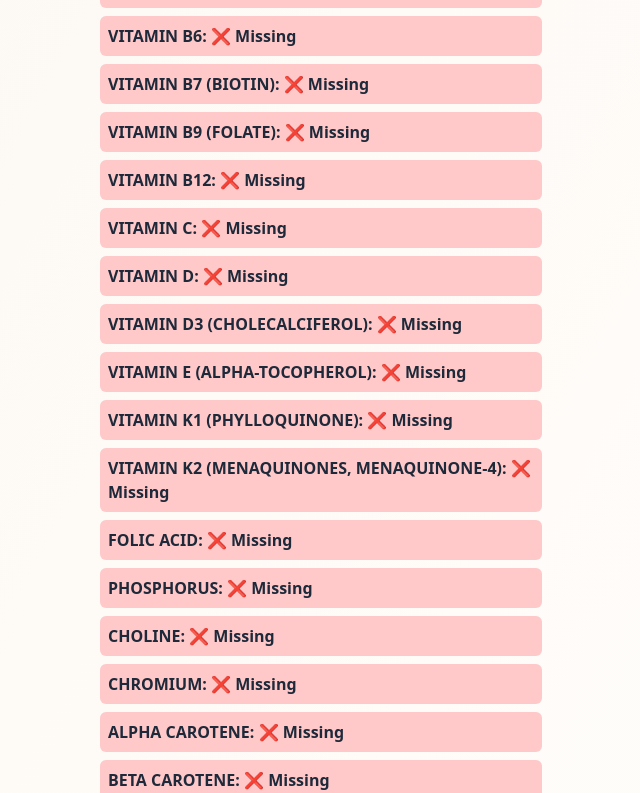
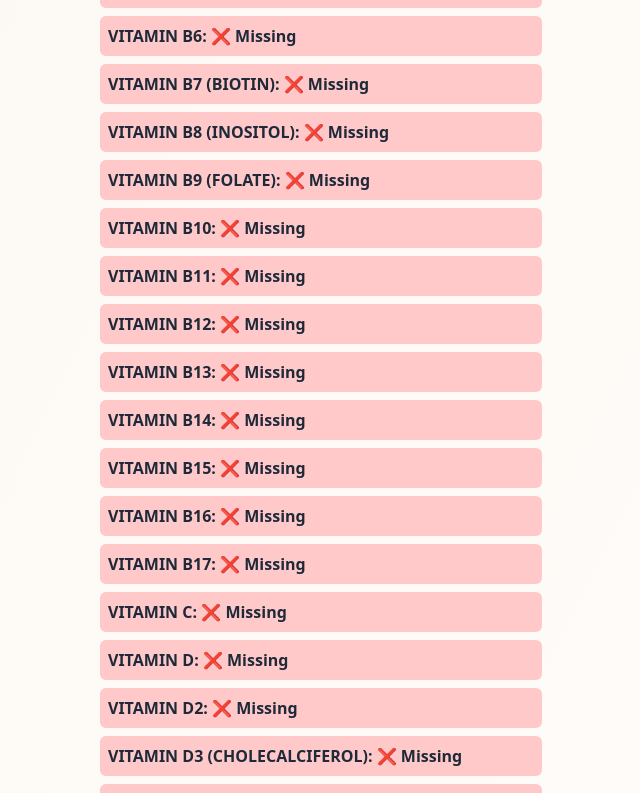
Before and after one commit to tlukasiewicz89/LifeGuideApp, a React (Vite) app: page / in a window 1280 px wide. Shown: the part 1166-1959 px from the top of the page, without its empty margins (240-880 px from the left). Built offline with nearby package versions, Linux system fonts and the light colour scheme.

Commit message:
updated food list 2025

```diff
--- a/src/data/bonusFoods.js
+++ b/src/data/bonusFoods.js
@@ -16,7 +16,6 @@ export const bonusFoods = [
   {
     name: 'RESISTANT STARCHES',
     foods: [
-      'Green banana',
       'Sweet Potato',
       'Yuca (cold)',
       'Rutabaga (raw)',
@@ -56,6 +55,8 @@ export const bonusFoods = [
       'Unsweetened dried apricots',
       'Unsweetened dried prunes',
       'Gooseberry',
+      'Durian',
+      'Jackfruit',
       'Grapefruit',
       'Pomelo',
       'Kiwi',
@@ -67,7 +68,9 @@ export const bonusFoods = [
       'Peach',
       'Pear',
       'Plum',
-      'Apple',
+      'Longans',
+      'Mangosteen',
+      'Soursop',
     ],
   },
   {
@@ -93,9 +96,10 @@ export const bonusFoods = [
     name: 'PROBIOTICS',
     foods: [
       'Organic Sauerkraut',
-      'Apple cider vinegar',
       'Passion fruit',
       'Kimchi',
+      'Raw milk',
+      'Wild honey',
     ],
   },
 ];
--- a/src/data/nutrients.js
+++ b/src/data/nutrients.js
@@ -2,14 +2,19 @@ export const nutrientData = [
   {
     name: 'DHA',
     foods: [
-      'Brains',
+      'Mackerel',
       'Salmon',
+      'Herring',
+      'Caviar',
+      'Anchovies',
       'Roe',
       'Sardines',
       'Tuna',
       'Trout',
       'Mussels',
       'Oysters',
+      'Seaweed',
+      'Beef Brains',
       'Atlantic Cod',
       'Eggs',
       'Octopus',
@@ -17,299 +22,702 @@ export const nutrientData = [
   },
   {
     name: 'ALA',
-    foods: ['Breast milk', 'Hemp Seeds', 'Flaxseed Oil', 'Avocado', 'Octopus'],
+    foods: [
+      'Flaxseed',
+      'Perilla seeds',
+      'Hemp Seeds',
+      'Camelina seeds',
+      'Pumpkin seeds',
+      'Seaweed',
+      'Octopus',
+      'Breast milk',
+      'Avocado',
+    ],
   },
   {
     name: 'OMEGA 3',
     foods: [
-      'Lamb',
-      'Brains',
       'Flax seeds',
+      'Hemp Seeds',
+      'Camelina seeds',
       'Mackerel',
+      'Herring',
+      'Anchovies',
       'Salmon',
-      'Oysters',
-      'Sardines',
-      'Squid',
-      'Octopus',
-      'Avocado',
+      'Caviar',
     ],
   },
   {
     name: 'OMEGA 7',
-    foods: ['Macadamia Nuts', 'Avocado'],
+    foods: [
+      'Macadamia Nuts',
+      'Sea buckthorn berries',
+      'Avocado',
+      'Camelina seeds',
+      'Hemp seeds',
+      'Seaweed',
+    ],
   },
   {
     name: 'OMEGA 9',
     foods: [
-      'Duck',
-      'Lamb',
-      'Dark Bottled First Cold Pressed/Cold Extracted Olive Oil',
-      'Chestnuts',
-      'Pecans',
-      'Macadamia Nuts',
+      'Olives',
+      'Macadamia nuts',
       'Avocado',
+      'Duck fat',
+      'Beef tallow',
+      'Chicken fat',
+      'Camelina seeds',
+      'Coconut meat (raw)',
     ],
   },
   {
-    name: 'THEOBROMINE',
-    foods: ['Cacao'],
-  },
-  {
     name: 'CALCIUM',
-    foods: ['Bones/Bone Broth', 'Sardines', 'Eggshells', 'Figs'],
+    foods: [
+      'Eggshells',
+      'Dried fish with bones (sardines, anchovies)',
+      'Sesame seeds',
+      'Anchovies',
+      'Shellfish (oysters, mussels, clams)',
+      'Algae (kelp, wakame, nori)',
+      'Dark leafy greens (beet greens, turnip greens)',
+      'Dried figs',
+    ],
   },
   {
     name: 'IRON',
     foods: [
-      'Organs',
+      'Dried thyme, parsley, spearmint, black pepper, marjoram',
+      'Clams',
+      'Seaweed (kelp, wakame, nori)',
+      'Roe',
       'Blood',
-      'Dried thyme, parsley, spearmint, black pepper, marjoram',
-      'Dried seaweed',
-      'Roe',
+      '100% cacao',
       'Oysters',
-      'Cacao',
-      'Apricots',
+      'Duck liver',
+      'Mussels',
+      'Beef liver',
+      'Raw milk',
     ],
   },
   {
     name: 'POTASSIUM',
     foods: [
-      'Pot Ash/Wood ash',
+      'Potash (hardwood ash)',
+      'Dried Apricots',
+      'Coconut water',
+      'Beet greens',
+      '100% Cocoa Powder',
+      'Potaoe skins',
+      'Avocado',
       'Dried Chervil',
-      '100% Cocoa Powder',
-      'Seaweed',
-      'Salmon',
-      'Taro root',
       'Sweet Potato',
-      'Avocado',
-      'Kiwi',
+      'Roe',
+      'Clams',
     ],
   },
   {
     name: 'MAGNESIUM',
-    foods: ['Ground flaxseed', 'Avocado', 'Organs'],
+    foods: [
+      'Potash (hardwood ash)',
+      'Ocean water (seawater)',
+      'Pumpkin seeds',
+      'Ground flaxseed',
+      'Avocado',
+      'Organ meats',
+      'Eggs',
+    ],
   },
   {
     name: 'ZINC',
     foods: [
-      'Organs',
       'Oysters',
+      'Pumpkin seeds',
       'Hemp Seeds',
-      'Hazelnuts',
-      'Chicken Leg',
-      'Shiitake Mushrooms',
-      'Avocado',
-      'Blackberries',
+      'Sesame seeds',
+      'Mussels',
+      'Clams',
+      'Beef liver',
+      'Duck liver',
     ],
   },
   {
     name: 'COPPER',
     foods: [
-      'Organs',
       'Oysters',
-      'Salmon',
+      'Beef liver',
+      'Camel liver',
+      'Duck liver',
       'Sesame Seeds',
       'Pecans',
-      'Cacao',
-      'Shiitake Mushrooms',
+      'Dark cacao (100%)',
+      'Mussels',
+      'Seaweed',
+      'Shiitake mushrooms',
+      'Roe',
     ],
   },
   {
     name: 'MANGANESE',
-    foods: ['Organs', 'Pine Nuts', 'Mussels', 'Hazelnuts', 'Pecans'],
+    foods: [
+      'Pine Nuts',
+      'Mussels',
+      'Hazelnuts',
+      'Clams',
+      'Pecans',
+      'Seaweed (kelp, wakame, nori)',
+      'Pineapple (fresh)',
+      'Sweet potatoes',
+    ],
   },
   {
     name: 'SELENIUM',
     foods: [
+      'Brazil nuts',
       'Octopus',
       'Oysters',
       'Tuna',
-      'Organs',
+      'Clams',
+      'Mussels',
       'Sardines',
+      'Shiitake Mushrooms',
+      'Chicken Breast',
       'Skirt Steak',
-      'Chicken Breast',
-      'Shiitake Mushrooms',
+      'Seaweed',
     ],
   },
   {
     name: 'IODINE',
-    foods: ['Seaweed', 'Squid', 'Eggs', 'Octopus'],
+    foods: [
+      'Kelp and brown seaweeds (kombu, wakame, nori)',
+      'Squid',
+      'Cod',
+      'Roe',
+      'Qysters',
+      'Eggs',
+    ],
   },
   {
     name: 'VITAMIN A 1',
     foods: [
-      'Liver',
-      'Cod liver oil',
-      'King mackerel',
+      'Beef Liver',
+      'Goose liver',
+      'Duck liver',
+      'Roe',
+      'Butter',
+      'Egg yolks',
       'Salmon',
     ],
   },
   {
     name: 'VITAMIN B1 (THIAMIN)',
-    foods: ['Organs', 'Flax seed', 'Salmon', 'Mussles'],
+    foods: [
+      'Flax seed',
+      'Roe',
+      'Clams',
+      'Salmon',
+      'Mussles',
+      'Seaweed (wakame, kelp, nori)',
+    ],
   },
   {
     name: 'VITAMIN B2 (RIBOFLAVIN)',
     foods: [
-      'Organs',
+      'Beef liver',
+      'Lamb liver',
+      'Duck liver',
+      'Roe',
+      'Mollusks (clams, mussels)',
       'Skirt Steak',
+      'Eggs',
       'Salmon',
       'Shiitake Mushrooms',
-      'Eggs',
+      'Seaweed (kelp, wakame, nori)',
     ],
   },
   {
     name: 'VITAMIN B3 (NIACIN)',
     foods: [
-      'Organs',
-      'Yellowfin',
+      'Yellowfin Tuna',
+      'Anchovies',
+      'Beef liver',
+      'Turkey',
+      'Tuna',
       'Chicken Breast',
-      'Portabello Mushrooms',
-      'Skirt Steak',
+      'Duck Liver',
+      'Roe',
+      'Mushrooms',
+      'Seaweed',
+      'Raw milk',
+    ],
+  },
+  {
+    name: 'VITAMIN B4 (Choline)',
+    foods: [
+      'Egg yolks (raw)',
+      'Roe',
+      'Beef liver',
+      'Duck liver',
+      'Eggs (cooked)',
     ],
   },
   {
     name: 'VITAMIN B5 (PANTOTHENIC ACID)',
     foods: [
-      'Organs',
+      'Beef liver',
+      'Duck liver',
       'Shiitake Mushrooms',
+      'Roe',
+      'Tuna',
+      'Chicken Breast',
+      'Turkey',
+      'Mushrooms',
       'Salmon',
-      'Chicken Breast',
-      'Avocado',
+      'Seaweed',
+      'Raw milk',
     ],
   },
   {
     name: 'VITAMIN B6',
-    foods: ['Organs', 'Salmon', 'Chicken Breast', 'Skirt Steak'],
+    foods: [
+      'Beef liver',
+      'Lamb liver',
+      'Salmon',
+      'Turkey',
+      'Potato with Skin',
+      'Bamboo Shoots',
+      'Polar Cod',
+      'Carrot Skin',
+      'Beetroot Skin',
+      'Raw milk',
+    ],
   },
   {
     name: 'VITAMIN B7 (BIOTIN)',
     foods: [
-      'Liver',
-      'Eggs',
+      'Beef Liver',
+      'Duck Liver',
+      'Fish Roe',
+      'Egg yolks',
       'Salmon',
       'Avocado',
       'Sweet Potato',
-      'Hazelnuts',
+      'Mushrooms',
+      'Raw milk',
+    ],
+  },
+  {
+    name: 'VITAMIN B8 (INOSITOL)',
+    foods: [
+      'Camel Liver',
+      'Organ meats (liver)',
+      'Chicken Liver',
+      'Seasame seeds',
+      'Cantaloupe',
+      'Marine Algae',
     ],
   },
   {
     name: 'VITAMIN B9 (FOLATE)',
-    foods: ['Organs', 'Asparagus', 'Avocado', 'Mango'],
+    foods: [
+      'Beef Liver',
+      'Duck Liver',
+      'Fish Roe',
+      'Asparagus',
+      'Avocado',
+      'Seaweed',
+      'Mushrooms',
+    ],
+  },
+  {
+    name: 'VITAMIN B10',
+    foods: [
+      'Beef Liver',
+      'Lamb Liver',
+      'Mushrooms',
+      'Egg Yolk',
+      'Seaweed',
+      'Guinea Pig Meat',
+      'Mollusks',
+      'Iguana Meat',
+      'Freshwater Algae',
+      'Carrots',
+      'Banana Peel',
+      'Bone Broth',
+      'Raw Camel Milk',
+    ],
+  },
+  {
+    name: 'VITAMIN B11',
+    foods: [
+      'Beef Liver',
+      'Lamb Liver',
+      'Mushrooms',
+      'Egg Yolk',
+      'Seaweed',
+      'Guinea Pig Meat',
+      'Mollusks',
+      'Iguana Meat',
+      'Freshwater Algae',
+      'Carrots',
+      'Bone Broth',
+      'Raw Camel Milk',
+    ],
   },
   {
     name: 'VITAMIN B12',
     foods: [
-      'Organs',
       'Clams',
+      'Beef liver',
+      'Duck liver',
       'Octopus',
       'Oysters',
+      'Fish Roe',
       'Mackerel',
+      'Mussles',
       'Bluefin Tuna',
+      'Tuna',
       'Sardines',
       'Skirt Steak',
-      'Eggs',
+    ],
+  },
+  {
+    name: 'VITAMIN B13',
+    foods: [
+      'Beef liver',
+      'Lamb liver',
+      'Mushrooms',
+      'Eggyolk',
+      'Guinea Pig Meat',
+      'Raw camel milk',
+      'Raw goat milk',
+      'Iguana meat',
+      'Carrots',
+      'Raw cow milk',
+      'Sweet potatoes',
+    ],
+  },
+  {
+    name: 'VITAMIN B14',
+    foods: [
+      'Beef Liver',
+      'Lamb Liver',
+      'Mushrooms',
+      'Egg Yolk',
+      'Guinea Pig Meat',
+      'Seaweed',
+      'Raw Camel Milk',
+      'Iguana Meat',
+      'Raw goat milk',
+      'Carrots',
+      'Raw cow milk',
+      'Mango peel',
+      'Sweet potatoes',
+      'Banana peel',
+    ],
+  },
+  {
+    name: 'VITAMIN B15',
+    foods: [
+      'Beef Liver',
+      'Lamb Liver',
+      'Apricot Kernels',
+      'Peach Kernels',
+      'Egg Yolk',
+      'Guinea Pig Meat',
+      'Pumpkin Seeds',
+      'Sunflower Seeds',
+      'Seaweed',
+      'Iguana Meat',
+      'Freshwater Algae',
+      'Raw camel Milk',
+      'Raw goat milk',
+    ],
+  },
+  {
+    name: 'VITAMIN B16',
+    foods: [
+      'Beef Liver',
+      'Lamb Liver',
+      'Apricot Kernels',
+      'Peach Kernels',
+      'Egg Yolk',
+      'Guinea Pig Meat',
+      'Iguana Meat',
+      'Seaweed',
+      'Pumpkin Seeds',
+      'Freshwater Algae',
+      'Carrots',
+      'Sunflower Seeds',
+      'Raw camel Milk',
+    ],
+  },
+  {
+    name: 'VITAMIN B17',
+    foods: [
+      'Bitter almonds',
+      'Peach pits',
+      'Cherry seeds',
+      'Apples seeds',
+      'Plum seeds',
+      'Pear seeds',
+      'Elderberries',
+      'Macadamia nuts',
     ],
   },
   {
     name: 'VITAMIN C',
     foods: [
-      'Brains',
+      'Camu camu',
       'Acerola Cherry',
+      'Rose Hips',
       'Coriander',
-      'Rose Hips',
+      'Sea buckthorn berries',
       'Guava',
+      'Blackcurrants',
       'Kiwi',
-      'Mangos',
       'Papaya',
-      'Oranges',
+      'Seaweed',
     ],
   },
   {
     name: 'VITAMIN D',
-    foods: ['Organs', 'Salmon', 'Sardines', 'Eggs'],
+    foods: [
+      'Mushrooms',
+      'Swordfish',
+      'Salmon',
+      'Mackerel',
+      'Tuna',
+      'Sardines',
+      'Egg yolks',
+      'Beef liver',
+      'Duck liver',
+    ],
+  },
+  {
+    name: 'VITAMIN D2',
+    foods: [
+      'Mushrooms',
+      'Sardines',
+      'Swordfish',
+      'Salmon',
+      'Mackerel',
+      'Tuna',
+      'Egg yolks',
+      'Beef liver',
+      'Duck liver',
+    ],
   },
   {
     name: 'VITAMIN D3 (CHOLECALCIFEROL)',
-    foods: ['Oily fish / Fish oil', 'Eggs', 'Liver', 'Cod Liver'],
+    foods: [
+      'Salmon',
+      'Mackerel',
+      'Fish roe',
+      'Herring',
+      'Tuna',
+      'Sardines',
+      'Egg yolks',
+      'Mushrooms (exposed to UV light)',
+      'Duck liver',
+    ],
   },
   {
     name: 'VITAMIN E (ALPHA-TOCOPHEROL)',
-    foods: ['Olive Oil', 'Rainbow Trout', 'Avocado'],
+    foods: ['Palm fruit', 'Hazelnuts', 'Avocado'],
   },
   {
     name: 'VITAMIN K1 (PHYLLOQUINONE)',
-    foods: ['Organs', 'Eggs'],
+    foods: ['Dandelion greens', 'Beet greens', 'Parsley', 'Seaweed'],
   },
   {
     name: 'VITAMIN K2 (MENAQUINONES, MENAQUINONE-4)',
-    foods: ['Eggs'],
+    foods: ['Natto', 'Raw butter', 'Egg yolks', 'Goose liver', 'Duck liver'],
   },
   {
     name: 'FOLIC ACID',
-    foods: ['Asparagus', 'Avocado', 'Mangos', 'Oranges', 'Eggs'],
+    foods: [
+      'Beef liver',
+      'Fish roe',
+      'Clams',
+      'Mussels',
+      'Asparagus',
+      'Egg yolks',
+      'Seaweed',
+      'Avocado',
+      'Eggs',
+      'Duck liver',
+    ],
   },
   {
     name: 'PHOSPHORUS',
-    foods: ['Octopus', 'Chicken', 'Liver'],
-  },
-  {
-    name: 'CHOLINE',
-    foods: ['Organs', 'Eggs', 'Chicken Breast', 'Salmon', 'Skirt Steak'],
+    foods: [
+      'Pumpkin seeds',
+      'Cacao',
+      'Brazil nut',
+      'Octopus',
+      'Beef Liver',
+      'Duck Liver',
+      'Fish roe',
+      'Clams',
+      'Mussels',
+      'Chicken',
+      'Egg yolks',
+      'Seaweed',
+      'Potatoes',
+      'Liver/organ meats',
+    ],
   },
   {
     name: 'CHROMIUM',
     foods: [
       'Mussels',
+      'Beef liver',
       'Oysters',
-      'Ground Basil',
-      'Parsley Dried',
-      'Paprika Ground',
+      'Duck liver',
+      'Basil (ground)',
+      'Green laver (dried)',
+      'Parsley (dried)',
+      'Fish roe',
+      'Paprika (ground)',
       'Kelp Dried',
+      'Egg yolks',
       'Black Pepper',
     ],
   },
   {
     name: 'ALPHA CAROTENE',
-    foods: ['Carrots'],
+    foods: [
+      'Carrots',
+      'Sweet Potato',
+      'Red palm fruit',
+      'Sea buckthorn berries',
+      'Papaya',
+      'Guava',
+      'Seaweed',
+    ],
   },
   {
     name: 'BETA CAROTENE',
-    foods: ['Sweet Potato', 'Carrots', 'Apricots'],
+    foods: [
+      'Sweet Potato',
+      'Carrots',
+      'Pumpkin',
+      'Winter squash',
+      'Red bell peppers (deskinned and deseeded)',
+      'Sea buckthorn berries',
+      'Cantaloupe',
+      'Apricots',
+      'Papaya',
+      'Seaweed',
+      'Guava',
+    ],
   },
   {
     name: 'LYCOPENE',
-    foods: ['Rose Hips', 'Guava', 'Papaya', 'Grapefruit', 'Dragon Fruit'],
+    foods: [
+      'Red carrots',
+      'Rose Hips',
+      'Guava',
+      'Sea buckthorn berries',
+      'Pink grapefruit',
+      'Red bell peppers (deskinned and deseeded)',
+      'Papaya',
+      'Grapefruit',
+      'Cantaloupe',
+      'Dragon Fruit',
+    ],
   },
   {
     name: 'LUTEIN & ZEAXANTHIN',
-    foods: ['Asparagus', 'Carrots'],
+    foods: [
+      'Turnip greens',
+      'Sea buckthorn berries',
+      'Pumpkin',
+      'Sweet potatoe',
+      'Egg yolks',
+      'Asparagus',
+      'Carrots',
+      'Papaya',
+      'Cantaloupe',
+    ],
   },
   {
     name: 'POLYPHENOLS',
     foods: [
       'Cloves',
-      'Peppermint',
+      'Peppermint (dried)',
       'Star Anise',
       'Cacao',
       'Oregano',
-      'Calery Seeds',
-      'Rosemary',
+      'Black Chokeberries',
+      'Black Elderberries',
       'Black Currants',
-      'Wild Blueberries',
-      'Hazelnuts',
+      'Blueberries',
+      'Pomegranate',
+      'Sea Buckthorn Berries',
     ],
   },
   {
     name: 'POLYPHENOLS ANTIOXIDANTS',
-    foods: ['Cacao', 'Olive Oil', 'Black Olives', 'Plum', 'Red onion'],
+    foods: [
+      'Cloves',
+      'Peppermint (dried)',
+      'Star Anise',
+      'Tuermeric',
+      'Rosemary',
+      'Cacao',
+      'Black Chokeberries',
+      'Black Elderberries',
+      'Black Currants',
+      'Blueberries',
+      'Pomegranate',
+      'Sea Buckthorn Berries',
+    ],
   },
   {
     name: 'COLLAGEN',
-    foods: ['Eggs', 'Salmon', 'Sweet Potato', 'Garlic', 'Mango', 'Bone Broth'],
+    foods: [
+      'Eggs',
+      'Salmon',
+      'Sweet Potato',
+      'Garlic',
+      'Mango',
+      'Bone Broth',
+      'Shark Cartilage',
+      'Fish skin',
+      'Chicken skin',
+    ],
   },
   {
     name: 'COQ10',
-    foods: ['Heart'],
+    foods: [
+      'Heart',
+      'Beef heart',
+      'Beef liver',
+      'Camel liver',
+      'Reindeer liver',
+      'Shark liver',
+      'Polar cod liver',
+      'Whale blubber',
+      'Crocodile tail fat',
+      'Bison liver',
+      'Horse meat',
+      'Camel meat',
+      'Seal blubber',
+      'Otter kidney',
+      'Chicken heart',
+      'Duck fat',
+      'Dog liver',
+      'Guinea pig meat',
+      'Iguana meat',
+      'Deep sea squid',
+      'Arctic tern egg yolk 5',
+      'Snail meat 3',
+      'Raw goat milk 3',
+      'Raw yak milk 3',
+      'Raw camel milk 2',
+      'Horseshoe crab hemolymph',
+    ],
   },
 ];
```
